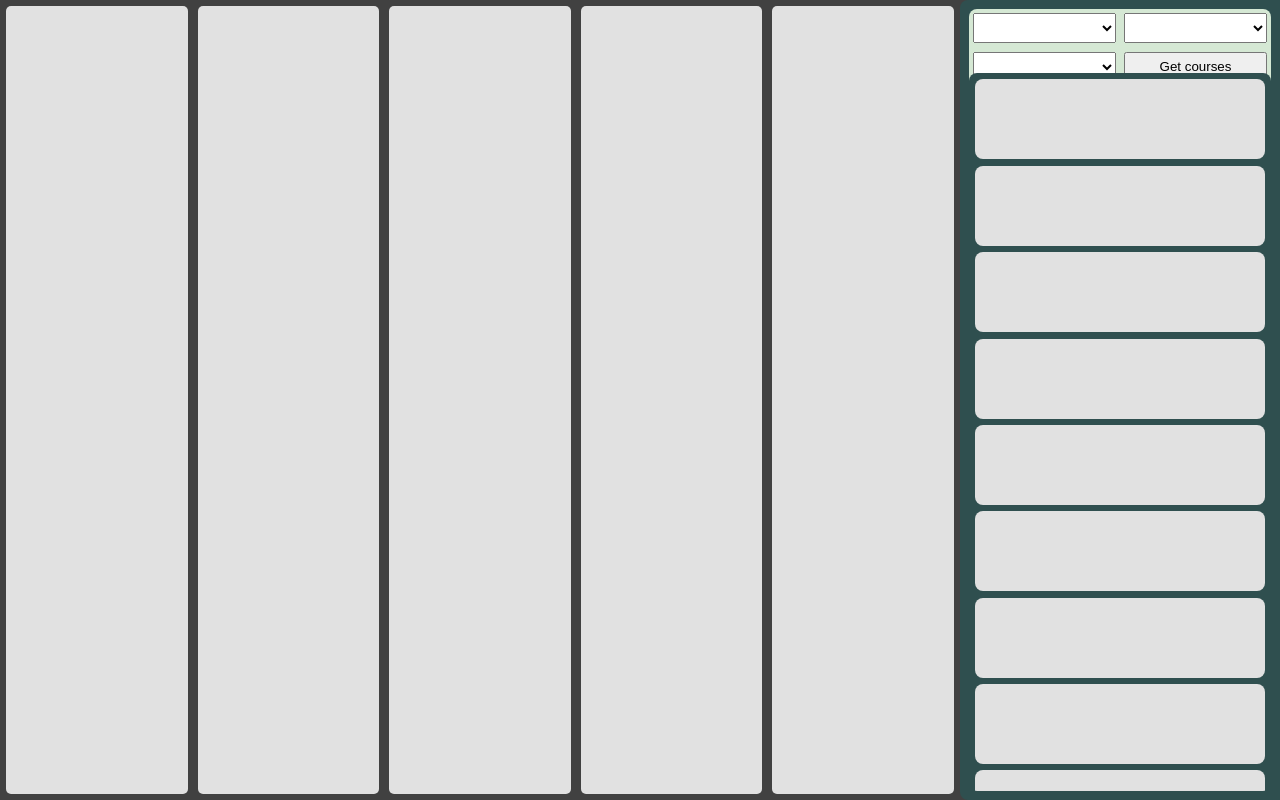
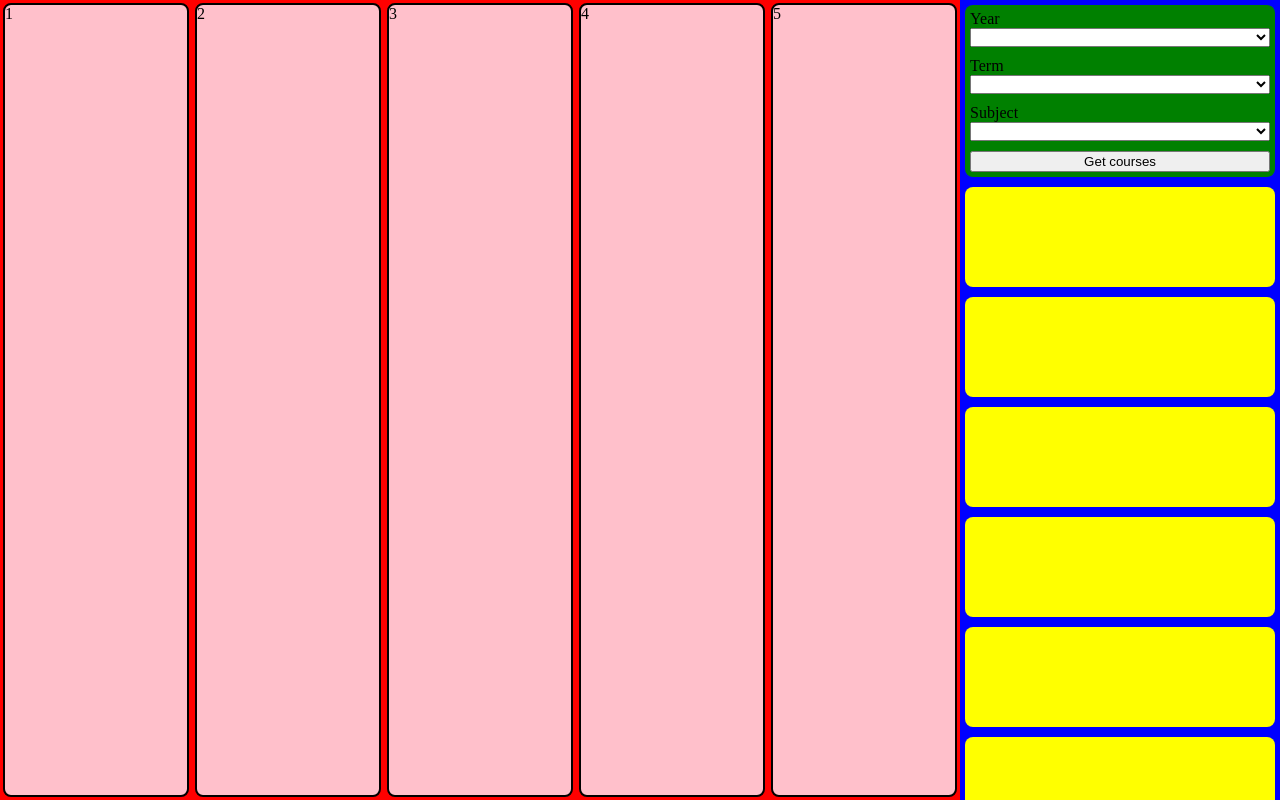
Before and after one commit to taj-brar/aurora, a plain HTML site: page index.html in a window 1280 px wide. Drawn offline with Linux system fonts and the light colour scheme.

Commit message:
Rework UI to use flexbox in place of grid

```diff
--- a/index.html
+++ b/index.html
@@ -8,44 +8,74 @@
 </head>
 <body>
 
-<div class="main-grid-container">
+<div class="main-flex-container">
 
-    <div class="main-grid-item week-view-grid-container">
-        <div class="week-view-grid-item"></div>
-        <div class="week-view-grid-item"></div>
-        <div class="week-view-grid-item"></div>
-        <div class="week-view-grid-item"></div>
-        <div class="week-view-grid-item"></div>
+    <div class="week-flex-container">
+        <div class="day-flex-container">1</div>
+        <div class="day-flex-container">2</div>
+        <div class="day-flex-container">3</div>
+        <div class="day-flex-container">4</div>
+        <div class="day-flex-container">5</div>
     </div>
 
-    <div class="main-grid-item sidebar-grid-container">
+    <div class="sidebar-flex-container">
 
-        <div class="sidebar-grid-item selection-grid-container">
-            <select class="selection-grid-item"></select>
-            <select class="selection-grid-item"></select>
-            <select class="selection-grid-item"></select>
-            <button class="selection-grid-item">Get courses</button>
+        <div class="menu-flex-container">
+
+            <div class="menu-flex-item">
+                <label for="year" style="text-align: center">Year</label>
+                <br>
+                <select id="year" class="menu-select-item"></select>
+            </div>
+
+            <div class="menu-flex-item">
+                <label for="term">Term</label>
+                <br>
+                <select id="term" class="menu-select-item"></select>
+            </div>
+
+            <div class="menu-flex-item">
+                <label for="subject">Subject</label>
+                <br>
+                <select id="subject" class="menu-select-item"></select>
+            </div>
+
+            <button class="menu-flex-item">Get courses</button>
         </div>
 
-        <div class="sidebar-grid-item course-list-grid-container">
-            <div class="course-list-grid-item"></div>
-            <div class="course-list-grid-item"></div>
-            <div class="course-list-grid-item"></div>
-            <div class="course-list-grid-item"></div>
-            <div class="course-list-grid-item"></div>
-            <div class="course-list-grid-item"></div>
-            <div class="course-list-grid-item"></div>
-            <div class="course-list-grid-item"></div>
-            <div class="course-list-grid-item"></div>
-            <div class="course-list-grid-item"></div>
-            <div class="course-list-grid-item"></div>
-            <div class="course-list-grid-item"></div>
-            <div class="course-list-grid-item"></div>
-            <div class="course-list-grid-item"></div>
-            <div class="course-list-grid-item"></div>
+        <div class="course-list-flex-container">
+            <div class="course-list-flex-item"></div>
+            <div class="course-list-flex-item"></div>
+            <div class="course-list-flex-item"></div>
+            <div class="course-list-flex-item"></div>
+            <div class="course-list-flex-item"></div>
+            <div class="course-list-flex-item"></div>
+            <div class="course-list-flex-item"></div>
+            <div class="course-list-flex-item"></div>
+            <div class="course-list-flex-item"></div>
+            <div class="course-list-flex-item"></div>
+            <div class="course-list-flex-item"></div>
+            <div class="course-list-flex-item"></div>
+            <div class="course-list-flex-item"></div>
+            <div class="course-list-flex-item"></div>
+            <div class="course-list-flex-item"></div>
+            <div class="course-list-flex-item"></div>
+            <div class="course-list-flex-item"></div>
+            <div class="course-list-flex-item"></div>
+            <div class="course-list-flex-item"></div>
+            <div class="course-list-flex-item"></div>
+            <div class="course-list-flex-item"></div>
+            <div class="course-list-flex-item"></div>
+            <div class="course-list-flex-item"></div>
+            <div class="course-list-flex-item"></div>
+            <div class="course-list-flex-item"></div>
+            <div class="course-list-flex-item"></div>
+            <div class="course-list-flex-item"></div>
+            <div class="course-list-flex-item"></div>
+            <div class="course-list-flex-item"></div>
         </div>
+
     </div>
-
 </div>
 
 </body>
--- a/style.css
+++ b/style.css
@@ -7,92 +7,73 @@ body {
     margin: 0;
 }
 
-.main-grid-container {
-    display: grid;
-    grid-template-columns: 75vw 25vw;
-    height: 100vh;
-    background-color: #414141;
+.main-flex-container {
+    display: flex;
+    flex-direction: row;
+    margin: 0;
+    background-color: #696969;
+    height: 100%;
 }
 
-.main-grid-item {
-    background-color: #414141;
+.week-flex-container {
+    flex-grow: 4;
+    flex-basis: auto;
+    display: flex;
+    flex-direction: row;
+    background-color: red;
 }
 
-.week-view-grid-container {
-    display: grid;
-    grid-template-columns: auto auto auto auto auto;
-    column-gap: 10px;
-    margin: 0.5vw;
+.day-flex-container {
+    flex-basis: auto;
+    flex-grow: 1;
+    background-color: pink;
+    border: 2px solid black;
+    border-radius: 8px;
+    margin: 3px;
 }
 
-.week-view-grid-item {
-    border-radius: 5px;
-    background-color: #e1e1e1;
+.sidebar-flex-container {
+    flex-grow: 1;
+    flex-basis: 8%;
+    max-width: 400px;
+    display: flex;
+    flex-direction: column;
+    background-color: blue;
 }
 
-.sidebar-grid-container {
-    display: grid;
-    border-radius: 8px 0 0 8px;
-    background-color: #2f4f4f;
-    grid-template-rows: 8vh 92vh;
+.menu-flex-container {
+    flex-grow: 0;
+    flex-shrink: 0;
+    flex-basis: 100px;
+    background-color: green;
+    border-radius: 8px;
+    margin: 5px;
+    display: flex;
+    flex-direction: row;
+    flex-wrap: wrap;
 }
 
-.sidebar-grid-item {
-    background-color: #d5e8d4;
-    margin: 0.7vw;
-    border-radius: 8px;
+.menu-flex-item {
+    flex-grow: 1;
+    flex-basis: 100%;
+    margin: 5px;
 }
 
-.selection-grid-container {
-    flex: 1;
-
-    grid-template-columns: 50% 50%;
-    display: grid;
-    min-height: 80px;
+.menu-select-item {
+    min-width: 100%;
 }
 
-.selection-grid-item {
-    margin: 0.3vw;
-    max-height: 30px;
+.course-list-flex-container {
+    flex-grow: 1;
+    display: flex;
+    flex-direction: column;
+    overflow-y: scroll;
 }
 
-.course-list-grid-container {
-    font-size: 5vh;
-    background-color: #2f4f4f;
-    overflow: auto;
+.course-list-flex-item {
+    flex-grow: 0;
+    margin: 5px;
+    border-radius: 8px;
+    min-height: 100px;
+    background-color: yellow;
 }
-
-.course-list-grid-item {
-    background-color: #e1e1e1;
-    border-radius: 8px;
-    min-height: 80px;
-    max-height: 80px;
-    height: 10vh;
-    margin: 0.5vw;
-}
-
-/*.get-courses-button {*/
-/*    border: 0;*/
-/*    !*line-height: 2.5;*!*/
-/*    !*padding: 0 20px;*!*/
-/*    font-size: 1rem;*/
-/*    text-align: center;*/
-/*    color: #fff;*/
-/*    text-shadow: 1px 1px 1px #000;*/
-/*    border-radius: 10px;*/
-/*    background-color: rgba(150, 0, 0, 1);*/
-/*    !*background-image: linear-gradient(to top left, rgba(0, 0, 0, 0.2), rgba(0, 0, 0, 0.2) 30%, rgba(0, 0, 0, 0));*!*/
-/*    box-shadow:*/
-/*            inset 2px 2px 3px rgba(255, 255, 255, 0.6),*/
-/*            inset -2px -2px 3px rgba(0, 0, 0, 0.6);*/
-/*}*/
-
-/*.get-courses-button:hover {*/
-/*    background-color: rgba(150, 0, 0, 1);*/
-/*}*/
-
-/*.get-courses-button:active {*/
-/*    box-shadow:*/
-/*            inset -2px -2px 3px rgba(255, 255, 255, 0.6),*/
-/*            inset 2px 2px 3px rgba(0, 0, 0, 0.6);*/
-/*}*/
```
